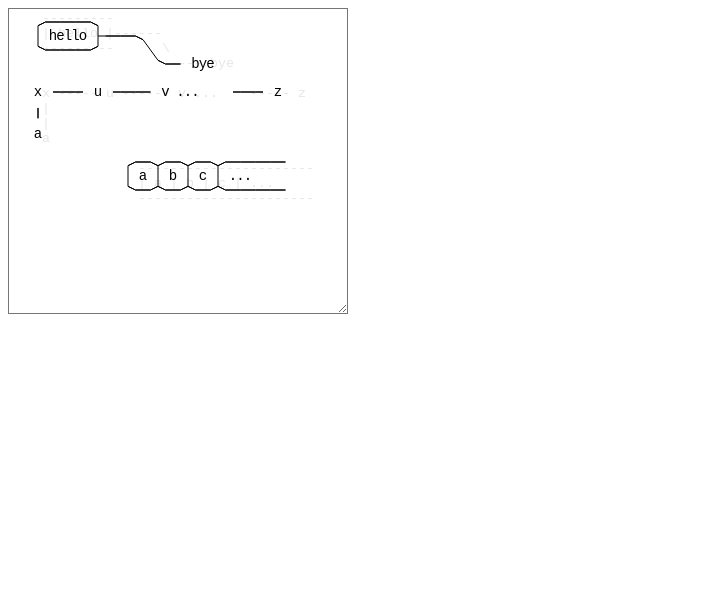
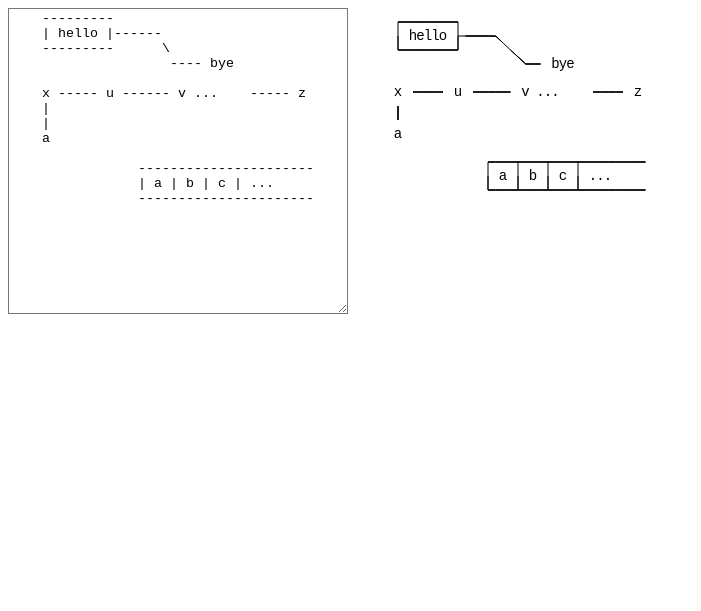
Before and after one commit to francoisschwarzentruber/asciidraw, a plain HTML site: page index.html in a window 1280 px wide. Shown: the whole page, without its empty margins (0-701 px from the left). Drawn offline with Linux system fonts and the light colour scheme.

Commit message:
improvements

```diff
--- a/index.html
+++ b/index.html
@@ -9,7 +9,8 @@
         }
 
         textarea {
-            position: absolute;
+        /*    position: absolute;*/
+        display: inline;
             background: rgba(0, 0, 0, 0);
             color: rgba(0, 0, 0, 0.1);
             transition: all 1000ms;
@@ -23,8 +24,7 @@
         }
 
         canvas {
-            position: absolute;
-
+            display: inline;
         }
     </style>
 
@@ -34,8 +34,8 @@
 
 <body>
     <div>
-        <canvas id="canvas" width=800 height=600></canvas>
-    <textarea style="vertical-align: top;" id="textarea" cols=40 rows=20>
+
+    <textarea class="edit" style="vertical-align: top;" id="textarea" cols=40 rows=20>
     ---------
     | hello |------
     ---------      \
@@ -50,7 +50,7 @@
                 | a | b | c | ...
                 ----------------------
     </textarea>
-
+    <canvas id="canvas" width=800 height=600></canvas>
     </div>
 
 </body>
--- a/main.js
+++ b/main.js
@@ -2,12 +2,9 @@ const CELLSIZEX = 7.5;
 const CELLSIZEY = 14;
 
 window.onload = () => {
-
-
-
     const wakeup = () => {
-        textarea.classList.add("edit");
-        setTimeout(() => textarea.classList.remove("edit"), 2000);
+        /*    textarea.classList.add("edit");
+            setTimeout(() => textarea.classList.remove("edit"), 2000);*/
     }
 
     textarea.onclick = wakeup;
@@ -32,7 +29,7 @@ function text2Matrix(text) {
 
     for (let y = 0; y < lines.length; y++)
         for (let x = 0; x < maxX; x++)
-            M[x][y] = { char: lines[y][x] ? lines[y][x] : " ", pos: { x: x * CELLSIZEX, y: y * CELLSIZEY + CELLSIZEY }, edges: [] };
+            M[x][y] = { char: lines[y][x] ? lines[y][x] : " ", pos: { x: x * CELLSIZEX + 16, y: y * CELLSIZEY + CELLSIZEY }, edges: [] };
     return M;
 }
 
@@ -56,9 +53,71 @@ function M(x, y) {
     if (matrix[x])
         if (matrix[x][y])
             return matrix[x][y];
-    return undefined;
+    return { char: " ", pos: { x: x * CELLSIZEX, y: y * CELLSIZEY + CELLSIZEY }, edges: [] };
 }
 
+
+function isMChar(x, y, char) {
+    return M(x, y).char == char;
+}
+
+
+function isMCharacterDrawing(x, y) {
+    return isCharacterDrawing(M(x, y).char);
+}
+
+function isMCharInCross(x, y, char) {
+    if (isMChar(x - 1, y, char))
+        return true;
+    if (isMChar(x + 1, y, char))
+        return true;
+    if (isMChar(x, y - 1, char))
+        return true;
+    if (isMChar(x, y + 1, char))
+        return true;
+    return false;
+}
+
+function isFixed(x, y) {
+    if (!isMCharacterDrawing(x, y))
+        return true;
+
+    if (isMChar(x, y, '-')) {
+        if (isMChar(x - 1, y - 1, '\\'))
+            return false;
+        if (isMChar(x + 1, y - 1, '/'))
+            return false;
+        if (isMChar(x - 1, y + 1, '/'))
+            return false;
+        if (isMChar(x + 1, y + 1, '\\'))
+            return false;
+        if (isMCharInCross(x, y, "|"))
+            return true;
+        return !(isMCharacterDrawing(x + 1, y) && isMCharacterDrawing(x - 1, y));
+    }
+
+    if (isMChar(x, y, '|')) {
+        if (isMChar(x - 1, y - 1, '\\'))
+            return false;
+        if (isMChar(x + 1, y - 1, '/'))
+            return false;
+        if (isMChar(x - 1, y + 1, '/'))
+            return false;
+        if (isMChar(x + 1, y + 1, '\\'))
+            return false;
+        if (isMCharInCross(x, y, "-"))
+            return true;
+        return !(isMCharacterDrawing(x, y - 1) && isMCharacterDrawing(x, y + 1));
+    }
+
+    return false;
+}
+
+
+function addEdge(x, y, x2, y2) {
+    M(x, y).edges.push(M(x2, y2));
+    M(x2, y2).edges.push(M(x, y));
+}
 
 function live() {
     for (let x = 0; x < matrix.length; x++)
@@ -66,13 +125,15 @@ function live() {
             const cell = M(x, y);
             if (M(x, y) && isCharacterDrawing(cell.char)) {
                 cell.edges = [];
+
+                /**is (x, y) connected to (x+i, x+j)? */
                 const isConnected = function (x, y, i, j) {
                     if (M(x + i, y + j)) {
                         const char = M(x + i, y + j).char;
                         if (i == 0)
-                            return ["|", "|", "\\", "/"].indexOf(char) >= 0;
+                            return ["|", "|"].indexOf(char) >= 0;
                         if (j == 0)
-                            return ["-", "_", "\\", "/"].indexOf(M(x + i, y + j).char) >= 0;
+                            return ["-", "_"].indexOf(M(x + i, y + j).char) >= 0;
                         if (i * j < 0)
                             return char == "/";
                         if (i * j > 0)
@@ -83,20 +144,26 @@ function live() {
                     else
                         return false;
                 }
-                const f = (x) => {
-                    if (Math.abs(x) < 3 * CELLSIZEY / 4)
+                const f = (d) => {
+                    if (Math.abs(d) < 2 * CELLSIZEY / 4)
                         return 0
                     else
-                        return (x) / 50;
+                        return (d) / 50;
                 }
+
 
                 for (let i = -1; i <= 1; i++)
                     for (let j = -1; j <= 1; j++)
-                        if (isConnected(x, y, i, j)) {
-                            cell.edges.push(M(x + i, y + j));
-                            M(x, y).pos.x += f(M(x + i, y + j).pos.x - M(x, y).pos.x);
-                            M(x, y).pos.y += f(M(x + i, y + j).pos.y - M(x, y).pos.y);
-                        }
+                        if (i != 0 || j != 0)
+                            if (isConnected(x, y, i, j)) {
+                                addEdge(x, y, x+i, y+j);
+
+                                if (!isFixed(x, y)) {
+                                    M(x, y).pos.x += f(M(x + i, y + j).pos.x - M(x, y).pos.x);
+                                    M(x, y).pos.y += f(M(x + i, y + j).pos.y - M(x, y).pos.y);
+                                }
+
+                            }
 
             }
         }
@@ -125,7 +192,7 @@ function draw() {
                     ctx.stroke();
                 }
 
-                if (!isCharacterDrawing(char) || char == "•")
+                if (!isCharacterDrawing(char) || char == "•" || matrix[x][y].edges.length == 0)
                     ctx.fillText(char, matrix[x][y].pos.x, matrix[x][y].pos.y + CELLSIZEY / 4);
 
 
```
